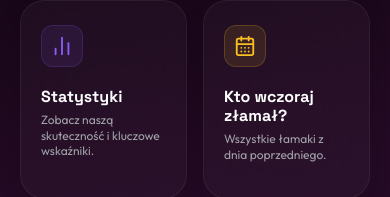
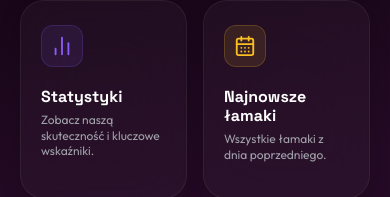
Before and after one commit to anok011235813-max/bet-ai-pro, a Next.js app: page /concept in a window 390 px wide. Shown: the part 517-714 px from the top of the page. Built offline with nearby package versions, Linux system fonts and the light colour scheme.

Commit message:
Kolejneeeee poprawa kolorow mobile

```diff
--- a/app/concept/page.tsx
+++ b/app/concept/page.tsx
@@ -238,7 +238,7 @@ export default function MobileConcept() {
           <div className="mobile-card card-yesterday">
             <div className="icon-box"><CalendarDays size={22} /></div>
              <div className="card-content">
-                <div className="card-label">Kto wczoraj złamał?</div>
+                <div className="card-label">Najnowsze łamaki</div>
                 <div className="card-subtext">Wszystkie łamaki z dnia poprzedniego.</div>
             </div>
           </div>
```
